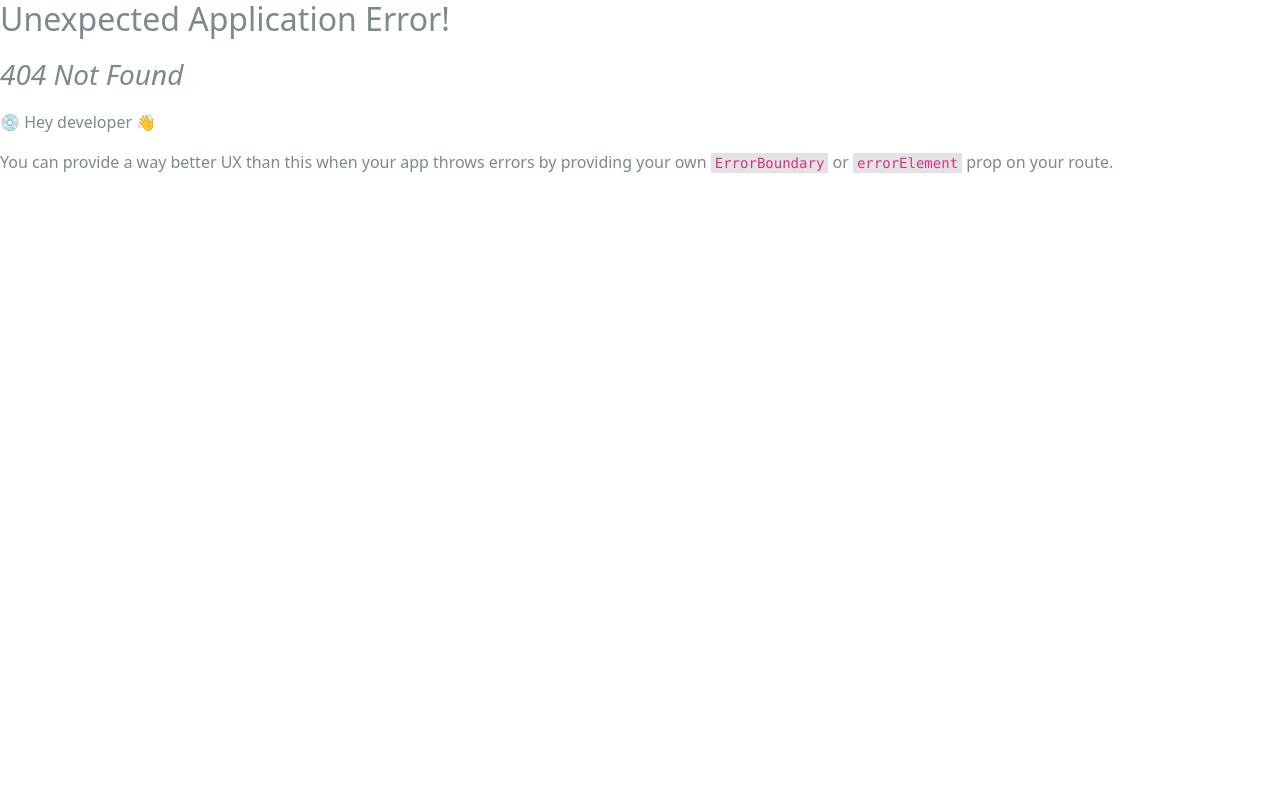
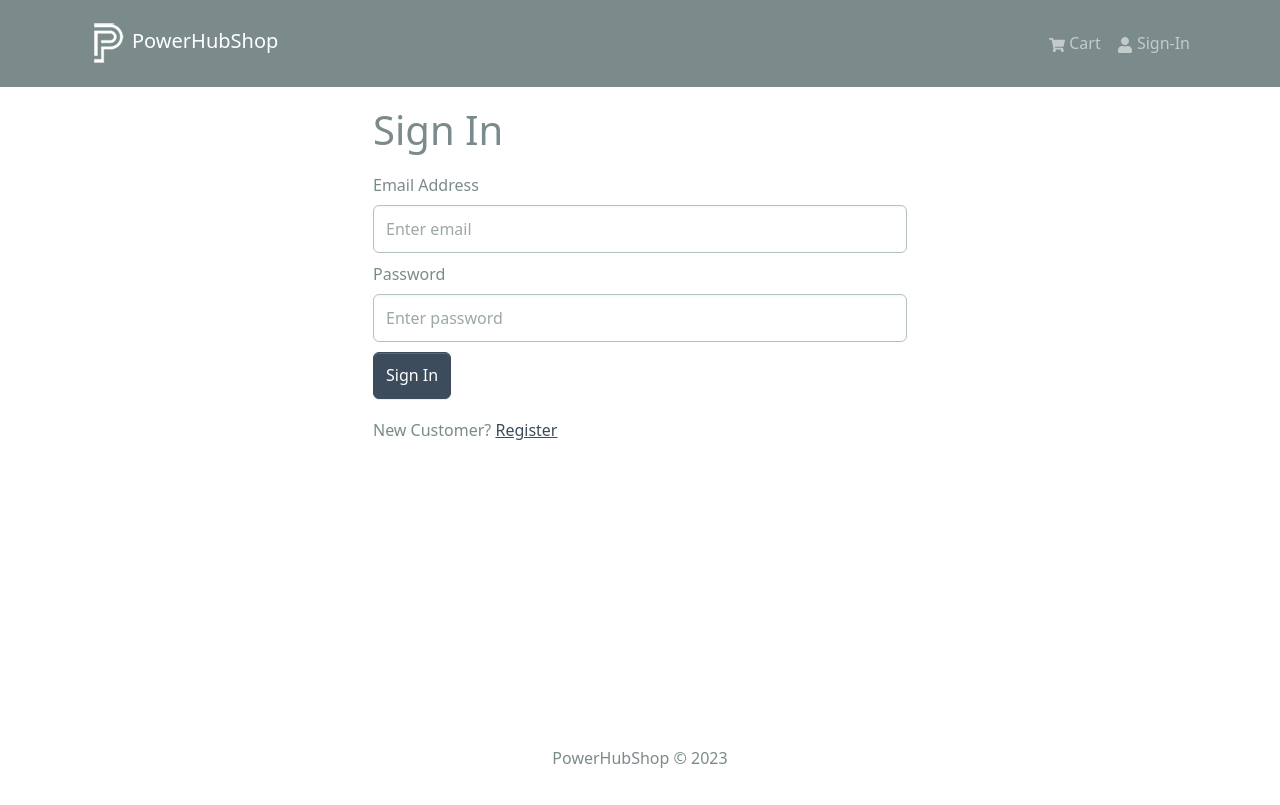
Before and after one commit to AravindMurgan/PowerHubShop, a React (Create React App) app in the folder frontend/: page /login in a window 1280 px wide. Before the commit this address had no page. Built offline with nearby package versions, Linux system fonts and the light colour scheme.

Commit message:
Login screen in progress...

```diff
--- a/frontend/package.json
+++ b/frontend/package.json
@@ -18,6 +18,7 @@
     "react-router-bootstrap": "^0.26.2",
     "react-router-dom": "^6.21.1",
     "react-scripts": "5.0.1",
+    "react-toastify": "^10.0.4",
     "web-vitals": "^2.1.4"
   },
   "scripts": {
--- a/frontend/src/App.js
+++ b/frontend/src/App.js
@@ -3,6 +3,8 @@
 import { Container } from 'react-bootstrap'
 import Footer from './components/Footer'
 import { Outlet } from 'react-router-dom'
+import { ToastContainer } from 'react-toastify'
+import 'react-toastify/dist/ReactToastify.css'
 
 const App = () => {
   return (
@@ -15,6 +17,7 @@
         </Container>
       </main>
       <Footer />
+      <ToastContainer />
     </>
   )
 }
--- /dev/null
+++ b/frontend/src/components/FormContainer.jsx
@@ -0,0 +1,15 @@
+import { Container, Row, Col } from 'react-bootstrap';
+
+const FormContainer = ({ children }) => {
+  return (
+    <Container>
+      <Row className='justify-content-md-center'>
+        <Col xs={12} md={6}>
+          {children}
+        </Col>
+      </Row>
+    </Container>
+  );
+};
+
+export default FormContainer;
--- a/frontend/src/index.js
+++ b/frontend/src/index.js
@@ -16,6 +16,7 @@
 import { Provider } from 'react-redux';
 import store from './store';
 import CartScreen from './screens/CartScreen';
+import LoginScreen from './screens/LoginScreen';
 
 const router = createBrowserRouter(
   createRoutesFromElements(
@@ -23,6 +24,7 @@
       <Route index={true} path='/' element={<HomeScreen />} />
       <Route path='/product/:id' element={<ProductScreen />} />
       <Route path='/cart' element={<CartScreen />} />
+      <Route path='/login' element={<LoginScreen />} />
     </Route>
   )
 )
--- a/frontend/src/screens/CartScreen.jsx
+++ b/frontend/src/screens/CartScreen.jsx
@@ -21,7 +21,7 @@
     }
 
     const checkoutHandler=()=>{
-
+        navigate('/login?redirect=shipping');
     }
     return (
         <Row>
--- /dev/null
+++ b/frontend/src/screens/LoginScreen.jsx
@@ -0,0 +1,88 @@
+import { useState, useEffect } from 'react';
+import { Link, useLocation, useNavigate } from 'react-router-dom';
+import { Form, Button, Row, Col } from 'react-bootstrap';
+import { useDispatch, useSelector } from 'react-redux';
+import Loader from '../components/Loader';
+import FormContainer from '../components/FormContainer';
+
+import { useLoginMutation } from '../slices/usersApiSlice';
+import { setCredentials } from '../slices/authSlice';
+import { toast } from 'react-toastify';
+
+const LoginScreen = () => {
+  const [email, setEmail] = useState('');
+  const [password, setPassword] = useState('');
+
+  const dispatch = useDispatch();
+  const navigate = useNavigate();
+
+  const [login, { isLoading }] = useLoginMutation();
+
+  const { userInfo } = useSelector((state) => state.auth);
+
+  const { search } = useLocation();
+  const sp = new URLSearchParams(search);
+  const redirect = sp.get('redirect') || '/';
+
+  useEffect(() => {
+    if (userInfo) {
+      navigate(redirect);
+    }
+  }, [navigate, redirect, userInfo]);
+
+  const submitHandler = async (e) => {
+    e.preventDefault();
+    try {
+      const res = await login({ email, password }).unwrap();
+      dispatch(setCredentials({ ...res }));
+      navigate(redirect);
+    } catch (err) {
+      toast.error(err?.data?.message || err.error);
+    }
+  };
+
+  return (
+    <FormContainer>
+      <h1>Sign In</h1>
+
+      <Form onSubmit={submitHandler}>
+        <Form.Group className='my-2' controlId='email'>
+          <Form.Label>Email Address</Form.Label>
+          <Form.Control
+            type='email'
+            placeholder='Enter email'
+            value={email}
+            onChange={(e) => setEmail(e.target.value)}
+          ></Form.Control>
+        </Form.Group>
+
+        <Form.Group className='my-2' controlId='password'>
+          <Form.Label>Password</Form.Label>
+          <Form.Control
+            type='password'
+            placeholder='Enter password'
+            value={password}
+            onChange={(e) => setPassword(e.target.value)}
+          ></Form.Control>
+        </Form.Group>
+
+        <Button disabled={isLoading} type='submit' variant='primary'>
+          Sign In
+        </Button>
+
+        {isLoading && <Loader />}
+      </Form>
+
+      <Row className='py-3'>
+        <Col>
+          New Customer?{' '}
+          <Link to={redirect ? `/register?redirect=${redirect}` : '/register'}>
+            Register
+          </Link>
+        </Col>
+      </Row>
+    </FormContainer>
+  );
+};
+
+export default LoginScreen;
--- /dev/null
+++ b/frontend/src/slices/authSlice.js
@@ -0,0 +1,21 @@
+import {createSlice} from '@reduxjs/toolkit';
+
+const initialState = {
+    userInfo:localStorage.getItem('userInfo') ?
+    JSON.parse(localStorage.getItem('userInfo')) : null,
+}
+
+const authSlice=createSlice({
+    name:'auth',
+    initialState,
+    reducers:{
+        setCredentials(state,action){
+            state.userInfo=action.payload;
+            localStorage.setItem('userInfo',JSON.stringify(action.payload));
+        }
+    }
+});
+
+export const {setCredentials}=authSlice.actions;
+
+export default authSlice.reducer;
--- a/frontend/src/slices/cartSlice.js
+++ b/frontend/src/slices/cartSlice.js
@@ -1,8 +1,9 @@
 import { createSlice } from "@reduxjs/toolkit";
-import { addDecimals, updateCart } from "./utils/cardUtils";
+import { updateCart } from "../utils/cardUtils";
+const initialState = localStorage.getItem('cart')
+  ? JSON.parse(localStorage.getItem('cart'))
+  : { cartItems: [] };
 
-const initialState=localStorage.getItem('cart')?
-JSON.parse(localStorage.getItem('cart')):{cartItems:[]};
 
 
 
--- /dev/null
+++ b/frontend/src/slices/usersApiSlice.js
@@ -0,0 +1,18 @@
+import { USERS_URL } from "../constants";
+import { apiSlice } from "./apiSlice";
+
+export const usersApiSlice = apiSlice.injectEndpoints({
+    endpoints: (builder) => ({
+        login: builder.mutation({
+            query: (data) => (
+                {
+                    url:  `${USERS_URL}/login`,
+                    method: 'POST',
+                    body: data
+                }
+            )
+        })
+    })
+});
+
+export const { useLoginMutation } = usersApiSlice;
--- a/frontend/src/store.js
+++ b/frontend/src/store.js
@@ -1,12 +1,13 @@
 import {configureStore} from '@reduxjs/toolkit';
 import { apiSlice } from './slices/apiSlice';
 import cartSliceReducer from './slices/cartSlice';
-
+import authSliceReducer from './slices/authSlice';
 
 const store = configureStore({
     reducer:{
         [apiSlice.reducerPath]:apiSlice.reducer,
-        cart:cartSliceReducer
+        cart:cartSliceReducer,
+        auth:authSliceReducer,
     },
     middleware:(getDefaultMiddleware)=>getDefaultMiddleware().concat(apiSlice.middleware),
     devTools:true
```
Also changed, not shown: frontend/src/utils/cardUtils.js (renamed from frontend/src/slices/utils/cardUtils.js), 1 other file (tests, documents, lock files or other folders).
